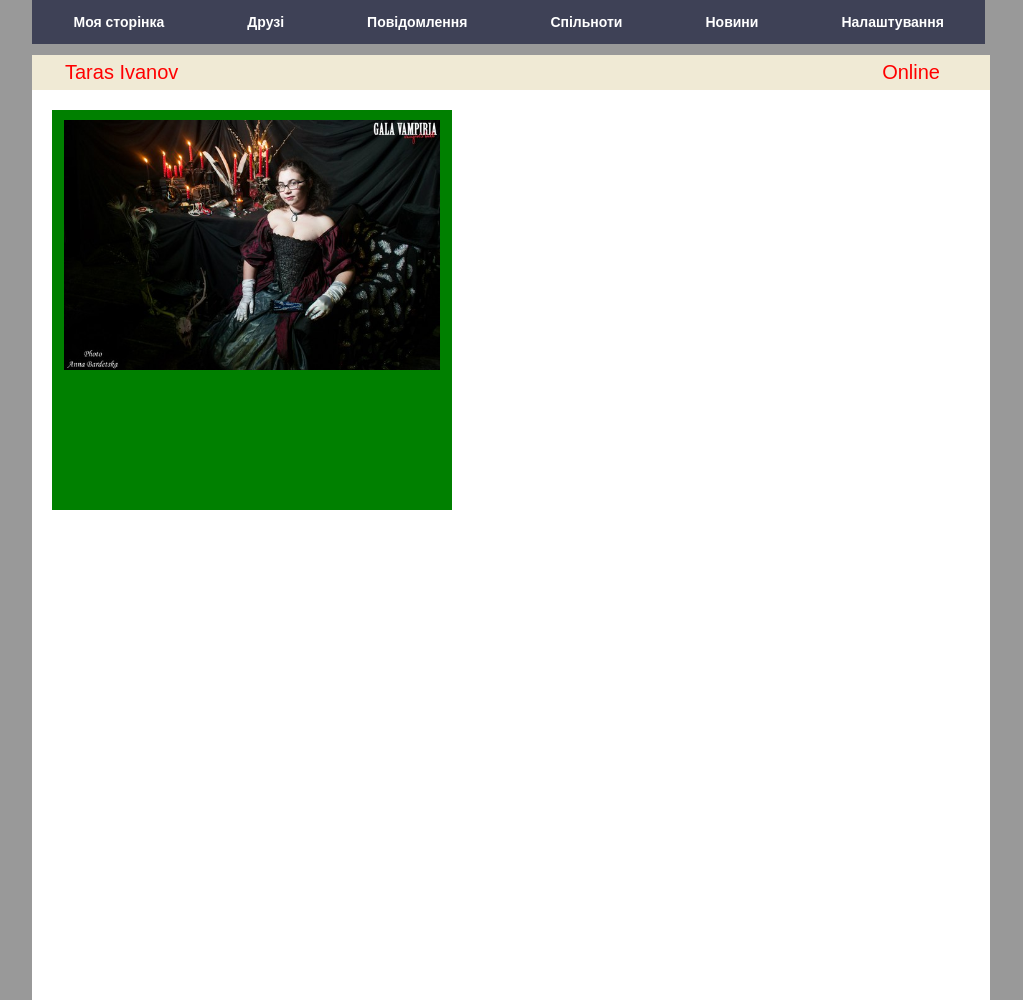
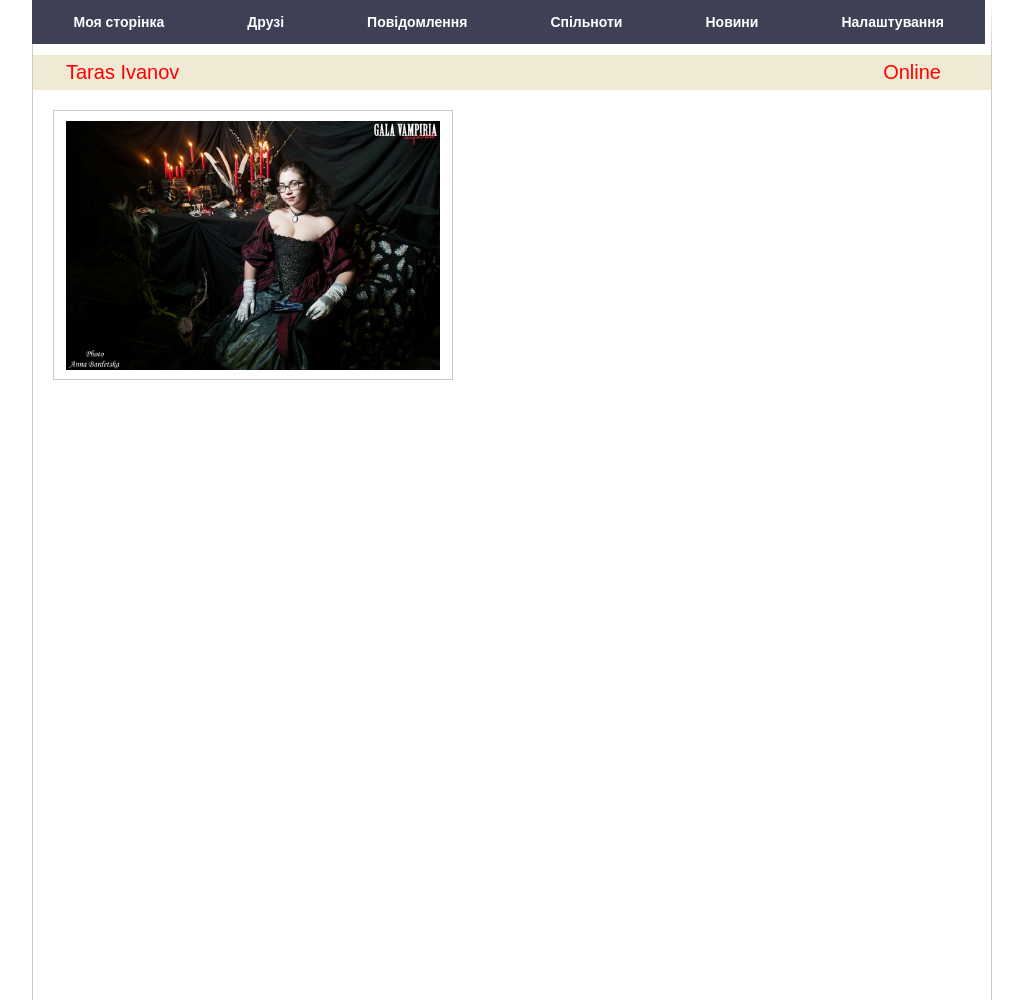
Before and after one commit to dimasik142/social_network, a PHP site: page / in a window 1280 px wide. Shown: the whole page, without its empty margins (128-1151 px from the left). Run offline with PHP 8.4, Linux system fonts and the light colour scheme; some libraries are stand-ins or nearby versions.

Commit message:
dimasik142

```diff
--- a/styles/index.css
+++ b/styles/index.css
@@ -7,7 +7,7 @@ header{
 body {
 	height: 100%;
 	font: 14px/24px Arial, Tahoma, sans-serif;
-	background-color: #999;
+	background-color: #fff;
 }
 ol, ul {list-style: none;}
 * {
@@ -96,8 +96,10 @@ a, a:hover {text-decoration: none;}
 }
 
 .main_window{
-	border-top: 55px solid #999;
-	width: 958px;
+	border-top: 55px solid #fff;
+	border-left: 1px solid #D3C6C6;
+	border-right: 1px solid #D3C6C6;
+	width: 960px;
 	height: 1000px;
 	background: #fff;
 }
@@ -112,10 +114,14 @@ a, a:hover {text-decoration: none;}
 }
 
 .photo{
-	background: green;
+	border-top: 1px solid #D3C6C6;
+	border-right: 1px solid #D3C6C6;
+	border-left: 1px solid #D3C6C6;
+	border-bottom: 1px solid #D3C6C6;
+
 	margin: 20px;
 	width: 400px;
-	height: 400px;
+	height: 270px;
 }
 
 #lena{
```
